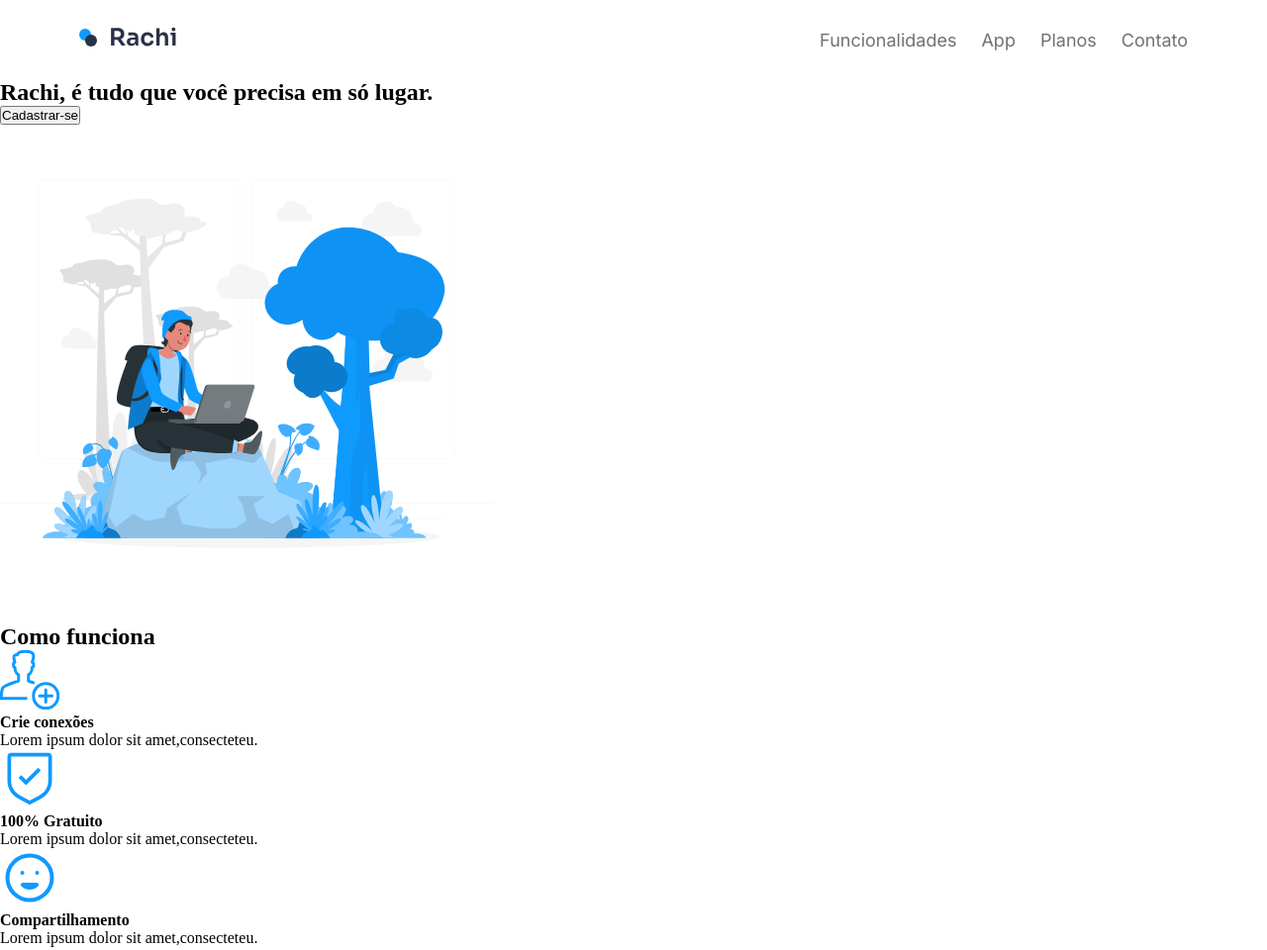
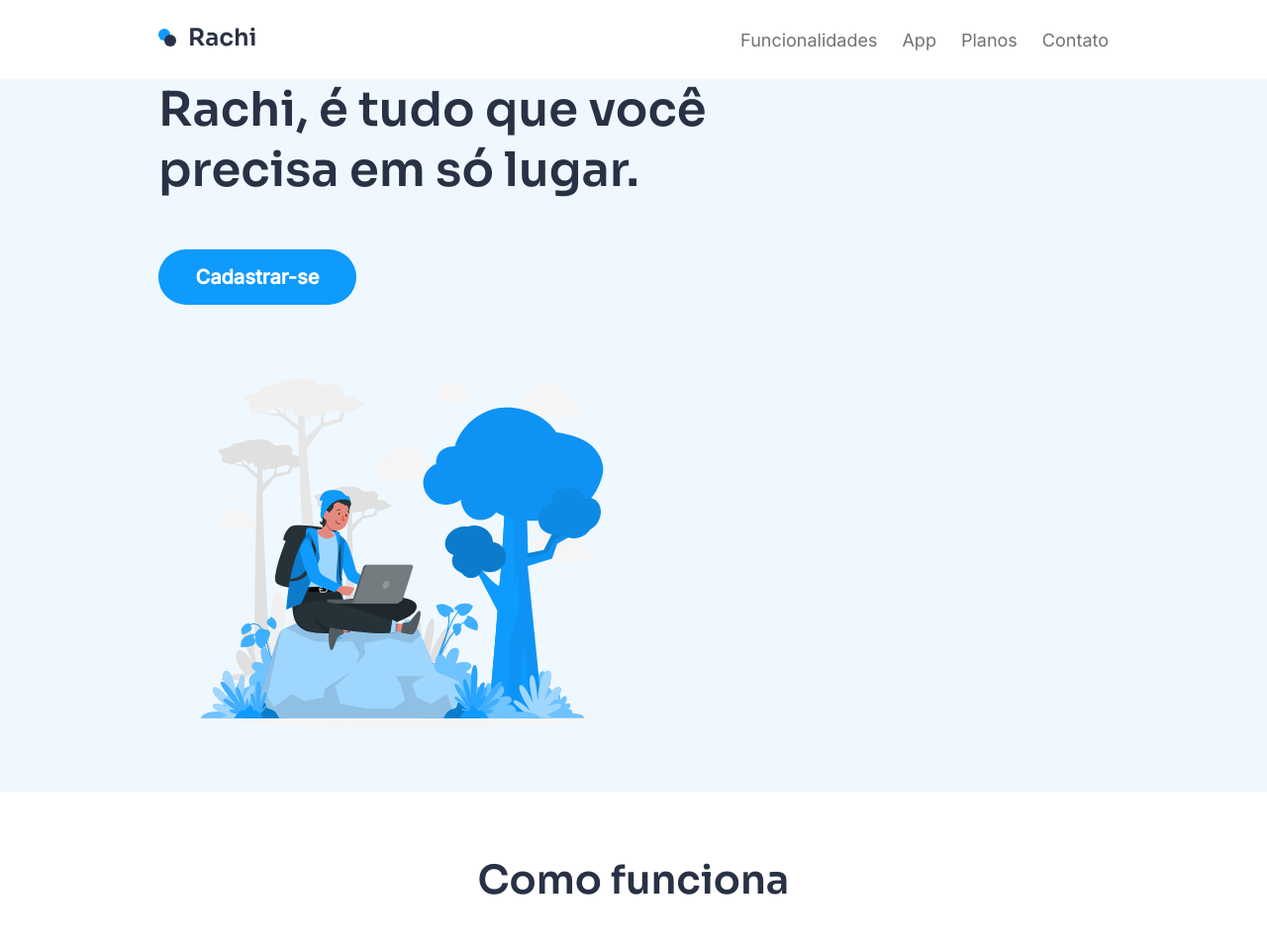
Before and after one commit to jottadev/rachi, a plain HTML site: page index.html in a window 1280 px wide. Shown: the top 960 px of the page at 99% size. Drawn offline with Linux system fonts and the light colour scheme.

Commit message:
styles in main

```diff
--- a/assets/css/style.scss
+++ b/assets/css/style.scss
@@ -18,7 +18,7 @@ header{
     align-items: center;
     justify-content: space-between;
     flex-wrap: wrap;
-    padding: 0 5rem;
+    padding: 0 10rem;
 
     ul{
         display: flex;
@@ -41,7 +41,7 @@ header{
                 &:before{
                     content: '';
                     display: block;
-                    background: linear-gradient(-27deg, rgba(15,154,254,1) 0%, rgba(255,255,255,1) 100%);
+                    background: $blue-color;
                     width: 0%;
                     position: absolute;
                     left: 0px;
@@ -62,3 +62,112 @@ header{
         }
     }
 }
+
+main{
+
+    .presentation-main{
+        background: #EFF8FF;
+        height: 90vh;
+
+        display: flex;
+        flex-direction: row;
+        flex-wrap: wrap ;
+        align-items: center;
+        justify-content: space-between;
+        padding: 0 10rem;
+
+
+        h2{
+            width: 574px;
+            font-family: $font-sora;
+            color: $gray-dark-color;
+            font-size: 48px;
+            font-weight: 600;
+
+            margin-bottom: 50px;
+
+        }
+
+        button{
+            background: #0F9AFE;
+            width: 200px;
+            height: 56px;
+            border-radius: 50px;
+            color: #FFF;
+            font-family: $font-inter;
+            font-weight: 600;
+            font-size: 20px;
+            border: none;
+            outline: none;
+
+            transition: .2s ease-in-out;
+
+            &:hover{
+                cursor: pointer;
+                background: $gray-dark-color;
+            }
+        }
+
+    }
+
+
+    .about-work{
+        background: #FFF;
+        height: 68vh;
+
+        display: flex;
+        flex-direction: column;
+        align-items: center;
+        justify-content: space-evenly;
+
+        h2{
+            color: $gray-dark-color;
+            font-family: $font-sora;
+            font-weight: 600;
+            font-size: 40px;
+        }
+
+        .container-boxs{
+            width: 80vw;
+
+            display: flex;
+            flex-direction: row;
+            flex-wrap: wrap;
+            align-items: center;
+            justify-content: space-between;
+
+
+            div{
+                width: 240px;
+                height: 300px;
+
+                display: flex;
+                flex-direction: column;
+                flex-wrap: nowrap;
+                align-items: center;
+                justify-content: center;
+                text-align: center;
+
+                gap: 20px;
+
+                h4{
+                    font-family: $font-sora;
+                    color: $gray-dark-color;
+                    font-size: 18px;
+                    font-weight: 600;
+                }
+
+                p{
+                    font-family: $font-inter;
+                    color: $gray-color;
+                    font-size: 16px;
+                    font-weight: 400;
+                }
+
+            }
+        }
+
+    }
+
+
+}
--- a/index.html
+++ b/index.html
@@ -44,7 +44,7 @@
     </header>
 
     <main>
-        <section>
+        <section class="presentation-main">
             <div>
                 <h2> Rachi, é tudo que você precisa em só lugar. </h2>
                 <button type="button"> Cadastrar-se </button>
@@ -57,9 +57,9 @@
             </div>
         </section>
 
-        <section>
+        <section class="about-work">
             <h2> Como funciona </h2>
-            <div>
+            <div class="container-boxs">
                 <div>
                     <img src="assets/images/user.SVG" alt="icon-user">
                     <h4> Crie conexões </h4>
```
Also changed, not shown: assets/css/style.css, 1 other file.
